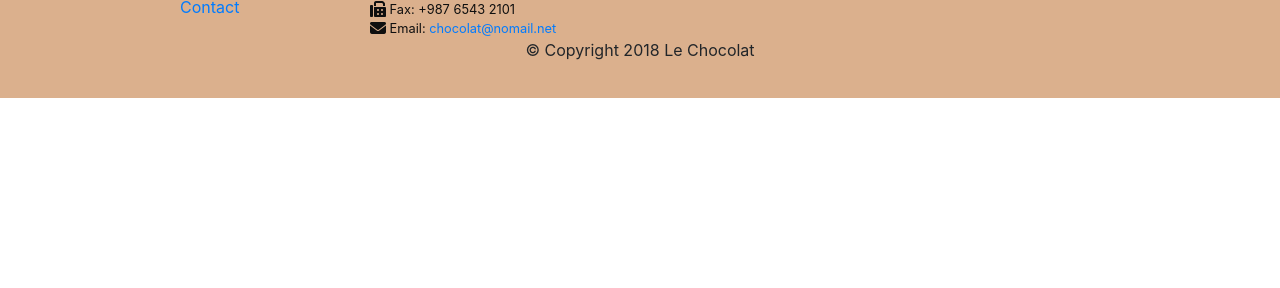
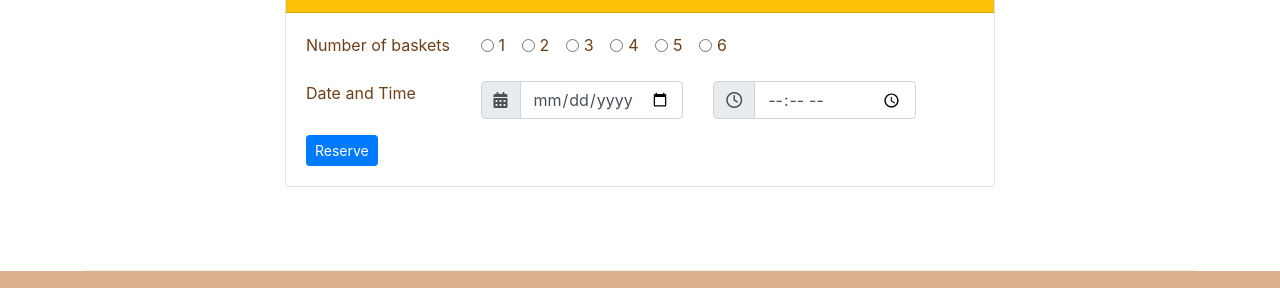
Before and after one commit to GiannisArgyriou/leChocolat, a plain HTML site: page index.html in a window 1280 px wide. Shown: the part 1642-1930 px from the top of the page. Before the commit the page ends 1740 px from the top, so only its background shows below. Drawn offline with nearby package versions, Linux system fonts and the light colour scheme.

Commit message:
Bootstrap Assignment 9 Task 1

```diff
--- a/css/styles.css
+++ b/css/styles.css
@@ -38,10 +38,12 @@ body{
 tr:hover {
     background-color:#dbb08db0!important
 }
-.card {
-    color: #6E3F19
-
+.card-body {
+    color: #6E3F19!important
 }
 .bg-secondary {
     background-color: #dbb08db0!important
 }
+#blackColor {
+color: black
+}
--- a/index.html
+++ b/index.html
@@ -28,7 +28,8 @@
                                 class="fa fa-info fa-lg"></span> About</a></li>
                     <li class="nav-item"><a class="nav-link" href="#"> <span class="fa fa-list fa-lg"></span> Menu</a>
                     </li>
-                    <li class="nav-item"><a class="nav-link" href="contactus.html"> <span class="fa fa-address-card fa-lg"></span>
+                    <li class="nav-item"><a class="nav-link" href="contactus.html"> <span
+                                class="fa fa-address-card fa-lg"></span>
                             Contact</a></li>
                 </ul>
             </div>
@@ -82,8 +83,8 @@
             </div>
             <div class="col-sm col-md">
                 <div class="media">
-                    <img class="d-flex mr-3 img-thumbnail align-self-center" src="images/promotion.jpg""
-                            alt=" Our basket">
+                    <img class="d-flex mr-3 img-thumbnail align-self-center" src="images/promotion.jpg"
+                        alt=" Our basket">
                     <div class="media-body">
                         <h2 class="mt-0">Our basket
                             <span class="badge badge-danger">NEW</span>
@@ -109,6 +110,74 @@
                         <h2 class="mt-0">Vasilis Wilson</h2>
                         <p class="col d-none d-md-block">Vasilis is well informed of all the current
                             trends in pastry and contributes his innovative ideas in our products.</p>
+                    </div>
+                </div>
+            </div>
+        </div>
+        <div class="row row-content align-items-center justify-content-center">
+            <div class="col col-sm-8 ">
+                <div class="card">
+                    <h3 class="card-header bg-warning text-white">Reserve your baskets</h3>
+                    <div class="card-body" id="blackColor">
+                        <form>
+                            <div class="form-group row">
+                                <label class="col-12 col-sm-3">
+                                    Number of baskets
+                                </label>
+                                <div class="col-12 col-sm-9">
+                                    <div class="form-check form-check-inline">
+                                        <input class="form-check-input" type="radio" name="inlineRadioOptions"
+                                            id="inlineRadio1" value="option1">
+                                        <label class="form-check-label" for="inlineRadio1">1</label>
+                                    </div>
+                                    <div class="form-check form-check-inline">
+                                        <input class="form-check-input" type="radio" name="inlineRadioOptions"
+                                            id="inlineRadio2" value="option1">
+                                        <label class="form-check-label" for="inlineRadio2">2</label>
+                                    </div>
+                                    <div class="form-check form-check-inline">
+                                        <input class="form-check-input" type="radio" name="inlineRadioOptions"
+                                            id="inlineRadio3" value="option3">
+                                        <label class="form-check-label" for="inlineRadio3">3</label>
+                                    </div>
+                                    <div class="form-check form-check-inline">
+                                        <input class="form-check-input" type="radio" name="inlineRadioOptions"
+                                            id="inlineRadio4" value="option4">
+                                        <label class="form-check-label" for="inlineRadio4">4</label>
+                                    </div>
+                                    <div class="form-check form-check-inline">
+                                        <input class="form-check-input" type="radio" name="inlineRadioOptions"
+                                            id="inlineRadio5" value="option5">
+                                        <label class="form-check-label" for="inlineRadio5">5</label>
+                                    </div>
+                                    <div class="form-check form-check-inline">
+                                        <input class="form-check-input" type="radio" name="inlineRadioOptions"
+                                            id="inlineRadio6" value="option6">
+                                        <label class="form-check-label" for="inlineRadio6">6</label>
+                                    </div>
+                                </div>
+                            </div>
+                            <div class="form-group row">
+                                <label class="col-12 col-sm-3">
+                                    Date and Time
+                                </label>
+                                <div class="input-group col-12 col-sm-4">
+                                    <div class="input-group-prepend">
+                                        <span class="input-group-text" id="date"><i class="fa fa-calendar"
+                                                aria-hidden="true"></i></span>
+                                    </div>
+                                    <input type="date" class="form-control" id="dateInput">
+                                </div>
+                                <div class="input-group col-12 col-sm-4">
+                                    <div class="input-group-prepend">
+                                        <span class="input-group-text" id="time"><i class="fa fa-clock-o"
+                                                aria-hidden="true"></i></span>
+                                    </div>
+                                    <input type="time" class="form-control" id="timeInput">
+                                </div>
+                            </div>
+                            <button type="submit" class="btn btn-primary btn-sm col-sm-offset-2">Reserve</button>
+                        </form>
                     </div>
                 </div>
             </div>
```
Also changed, not shown: contactus.html (+1 -1 lines).
